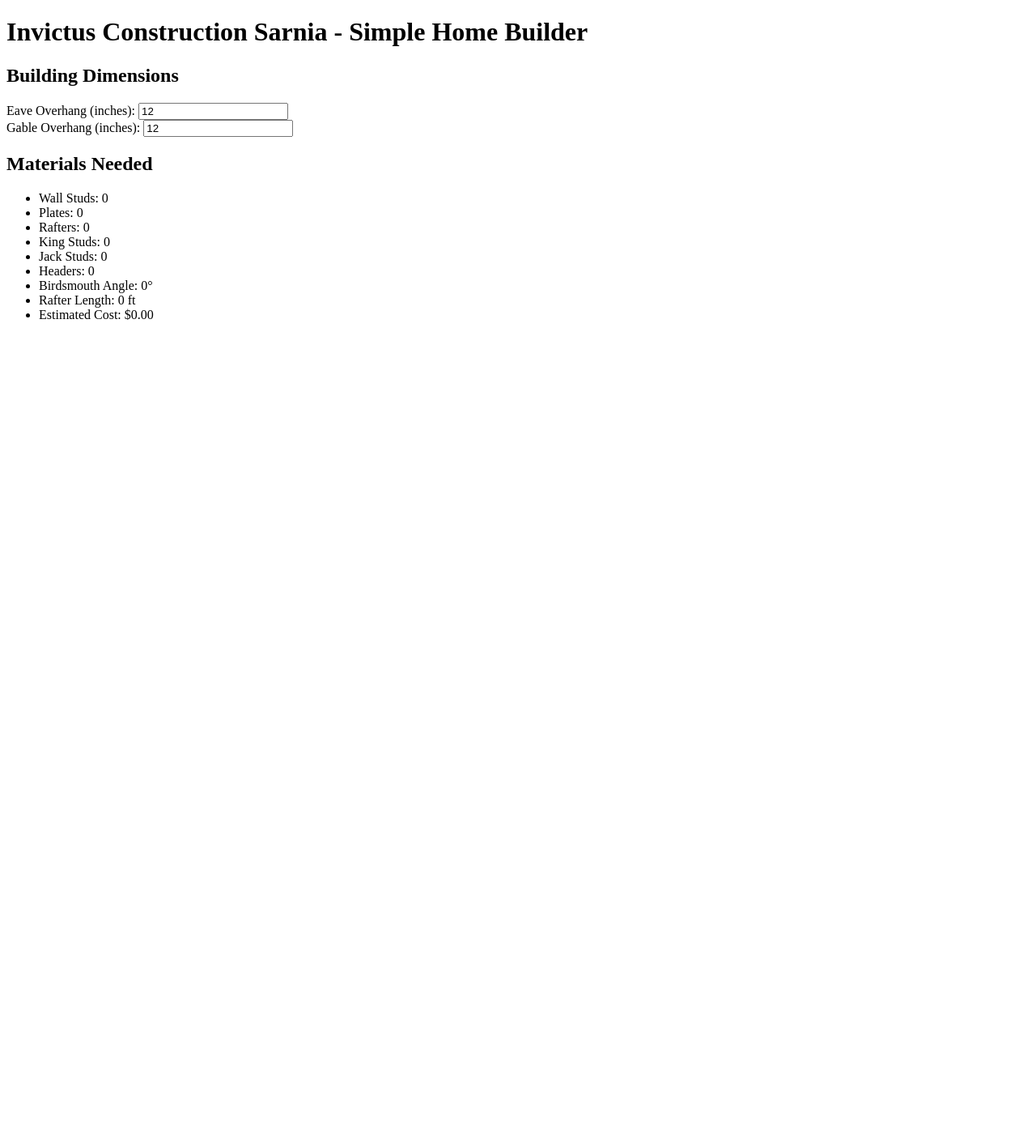
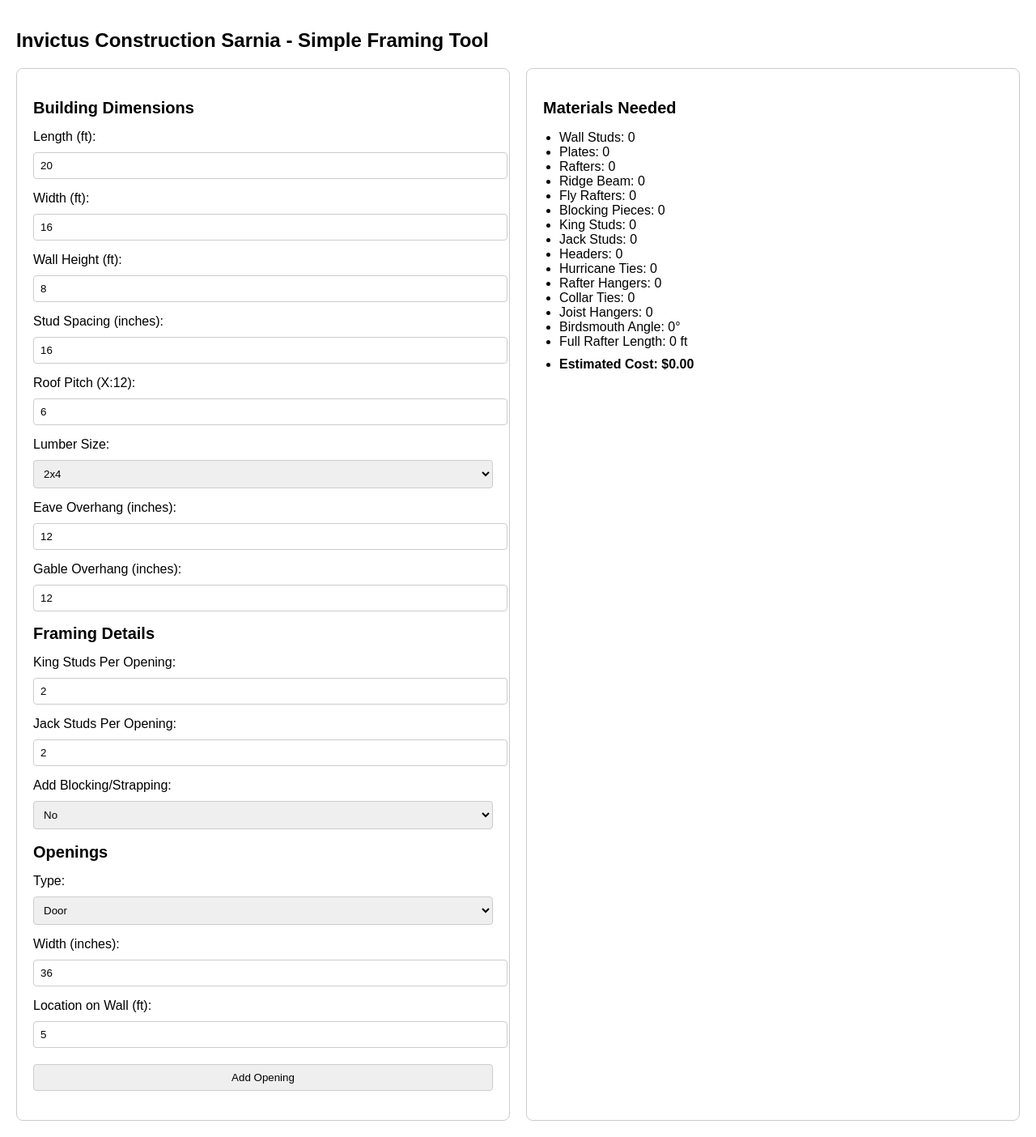
Before and after one commit to invictus-construction/homebuilder, a plain HTML site: page index.html in a window 1280 px wide. Shown: the whole page at 81% size. Before the commit the page ends 800 px from the top, so only its background shows below. Drawn offline with Linux system fonts and the light colour scheme.

Commit message:
Update index.html

```diff
--- a/index.html
+++ b/index.html
@@ -3,17 +3,98 @@
 <head>
 <meta charset="UTF-8">
 <meta name="viewport" content="width=device-width, initial-scale=1.0">
-<title>Invictus Construction Sarnia - Simple Home Builder</title>
+<title>Invictus Construction Sarnia - Simple Framing Tool</title>
 <style>
-/* Same styles as before */
+body {
+    font-family: Arial, sans-serif;
+    margin: 0;
+    padding: 20px;
+    max-width: 1400px;
+    margin: 0 auto;
+}
+.container {
+    display: grid;
+    grid-template-columns: 1fr;
+    gap: 20px;
+}
+@media (min-width: 768px) {
+    .container {
+        grid-template-columns: 1fr 1fr;
+    }
+}
+.card {
+    border: 1px solid #ccc;
+    padding: 20px;
+    border-radius: 8px;
+}
+.input-group {
+    margin-bottom: 15px;
+}
+label {
+    display: block;
+    margin-bottom: 5px;
+}
+input, select, button {
+    width: 100%;
+    padding: 8px;
+    margin-top: 5px;
+    border: 1px solid #ccc;
+    border-radius: 4px;
+}
+h1 {
+    font-size: 24px;
+    margin-bottom: 20px;
+}
+h2 {
+    font-size: 20px;
+    margin-bottom: 15px;
+}
+.results {
+    list-style-type: disc;
+    padding-left: 20px;
+}
+.total-cost {
+    font-weight: bold;
+    margin-top: 10px;
+}
 </style>
 </head>
 <body>
-<h1>Invictus Construction Sarnia - Simple Home Builder</h1>
+<h1>Invictus Construction Sarnia - Simple Framing Tool</h1>
 <div class="container">
     <div class="card">
         <h2>Building Dimensions</h2>
-        <!-- Inputs (same as before) -->
+        <!-- Existing Inputs -->
+        <div class="input-group">
+            <label for="length">Length (ft):</label>
+            <input type="number" id="length" value="20">
+        </div>
+        <div class="input-group">
+            <label for="width">Width (ft):</label>
+            <input type="number" id="width" value="16">
+        </div>
+        <div class="input-group">
+            <label for="height">Wall Height (ft):</label>
+            <input type="number" id="height" value="8">
+        </div>
+        <div class="input-group">
+            <label for="studSpacing">Stud Spacing (inches):</label>
+            <input type="number" id="studSpacing" value="16">
+        </div>
+        <div class="input-group">
+            <label for="roofPitch">Roof Pitch (X:12):</label>
+            <input type="number" id="roofPitch" value="6">
+        </div>
+        <div class="input-group">
+            <label for="lumberSize">Lumber Size:</label>
+            <select id="lumberSize">
+                <option value="2x4">2x4</option>
+                <option value="2x6">2x6</option>
+                <option value="2x10">2x10</option>
+                <option value="LVL9.25">LVL 1-3/4 x 9-1/4</option>
+                <option value="LVL11.875">LVL 1-3/4 x 11-7/8</option>
+            </select>
+        </div>
         <div class="input-group">
             <label for="eaveOverhang">Eave Overhang (inches):</label>
             <input type="number" id="eaveOverhang" value="12">
@@ -22,7 +103,42 @@
             <label for="gableOverhang">Gable Overhang (inches):</label>
             <input type="number" id="gableOverhang" value="12">
         </div>
-        <!-- Door/Window Openings (same as before) -->
+
+        <h2>Framing Details</h2>
+        <div class="input-group">
+            <label for="kingStudsPerOpening">King Studs Per Opening:</label>
+            <input type="number" id="kingStudsPerOpening" value="2">
+        </div>
+        <div class="input-group">
+            <label for="jackStudsPerOpening">Jack Studs Per Opening:</label>
+            <input type="number" id="jackStudsPerOpening" value="2">
+        </div>
+        <div class="input-group">
+            <label for="blockingOption">Add Blocking/Strapping:</label>
+            <select id="blockingOption">
+                <option value="No">No</option>
+                <option value="Yes">Yes</option>
+            </select>
+        </div>
+
+        <h2>Openings</h2>
+        <div class="input-group">
+            <label for="openingType">Type:</label>
+            <select id="openingType">
+                <option value="Door">Door</option>
+                <option value="Window">Window</option>
+            </select>
+        </div>
+        <div class="input-group">
+            <label for="openingWidth">Width (inches):</label>
+            <input type="number" id="openingWidth" value="36">
+        </div>
+        <div class="input-group">
+            <label for="openingLocation">Location on Wall (ft):</label>
+            <input type="number" id="openingLocation" value="5">
+        </div>
+        <button onclick="addOpening()">Add Opening</button>
+        <ul id="openingsList"></ul>
     </div>
 
     <div class="card">
@@ -31,88 +147,26 @@
             <li>Wall Studs: <span id="studCount">0</span></li>
             <li>Plates: <span id="plateCount">0</span></li>
             <li>Rafters: <span id="rafterCount">0</span></li>
+            <li>Ridge Beam: <span id="ridgeBeam">0</span></li>
+            <li>Fly Rafters: <span id="flyRafters">0</span></li>
+            <li>Blocking Pieces: <span id="blockingCount">0</span></li>
             <li>King Studs: <span id="kingStuds">0</span></li>
             <li>Jack Studs: <span id="jackStuds">0</span></li>
             <li>Headers: <span id="headerCount">0</span></li>
+            <li>Hurricane Ties: <span id="hurricaneTies">0</span></li>
+            <li>Rafter Hangers: <span id="rafterHangers">0</span></li>
+            <li>Collar Ties: <span id="collarTies">0</span></li>
+            <li>Joist Hangers: <span id="joistHangers">0</span></li>
             <li>Birdsmouth Angle: <span id="birdsmouthAngle">0</span>°</li>
-            <li>Rafter Length: <span id="fullRafterLength">0</span> ft</li>
+            <li>Full Rafter Length: <span id="fullRafterLength">0</span> ft</li>
             <li class="total-cost">Estimated Cost: $<span id="totalCost">0.00</span></li>
         </ul>
     </div>
 </div>
 
 <script>
-let openings = [];
-function addOpening() {
-    const type = document.getElementById('openingType').value;
-    const width = parseFloat(document.getElementById('openingWidth').value);
-    const location = parseFloat(document.getElementById('openingLocation').value);
-    if (width && location >= 0) {
-        openings.push({ type, width, location });
-        renderOpenings();
-        calculateMaterials();
-    }
-}
-function renderOpenings() {
-    const list = document.getElementById('openingsList');
-    list.innerHTML = '';
-    openings.forEach((opening, index) => {
-        const li = document.createElement('li');
-        li.textContent = `${opening.type} - ${opening.width}" wide at ${opening.location} ft`;
-        list.appendChild(li);
-    });
-}
-function calculateMaterials() {
-    const length = parseFloat(document.getElementById('length').value) || 0;
-    const width = parseFloat(document.getElementById('width').value) || 0;
-    const studSpacing = parseFloat(document.getElementById('studSpacing').value) || 16;
-    const roofPitch = parseFloat(document.getElementById('roofPitch').value) || 6;
-    const lumberSize = document.getElementById('lumberSize').value;
-    const eaveOverhang = parseFloat(document.getElementById('eaveOverhang').value) || 12;
-    const gableOverhang = parseFloat(document.getElementById('gableOverhang').value) || 12;
+// JavaScript Code Coming Here!
+</script>
 
-    const wallLength = 2 * (length + width);
-    let studsPerWall = Math.ceil((12 * wallLength) / studSpacing);
-    const cornerStuds = 4;
-    const kingStuds = openings.length * 2;
-    const jackStuds = openings.length * 2;
-    const headerCount = openings.length;
-    const totalStuds = studsPerWall + cornerStuds + kingStuds + jackStuds;
-    const platesNeeded = Math.ceil(2 * wallLength / 8);
-
-    const run = width / 2;
-    const rise = (roofPitch / 12) * run;
-    const rafterLength = Math.sqrt(rise * rise + run * run);
-    const overhangFeet = Math.max(eaveOverhang, gableOverhang) / 12;
-    const fullRafterLength = (Math.sqrt((rise * rise) + (run + overhangFeet) * (run + overhangFeet))).toFixed(2);
-    const raftersNeeded = Math.ceil((12 * length) / studSpacing) * 2;
-    const birdsmouthAngle = Math.atan(rise / run) * (180 / Math.PI);
-
-    let studPrice = 5;
-    switch(lumberSize) {
-        case '2x6': studPrice = 7; break;
-        case '2x10': studPrice = 12; break;
-        case 'LVL9.25': studPrice = 20; break;
-        case 'LVL11.875': studPrice = 24; break;
-    }
-
-    const totalCost = (totalStuds + platesNeeded + raftersNeeded + headerCount) * studPrice;
-
-    document.getElementById('studCount').textContent = totalStuds;
-    document.getElementById('plateCount').textContent = platesNeeded;
-    document.getElementById('rafterCount').textContent = raftersNeeded;
-    document.getElementById('kingStuds').textContent = kingStuds;
-    document.getElementById('jackStuds').textContent = jackStuds;
-    document.getElementById('headerCount').textContent = headerCount;
-    document.getElementById('birdsmouthAngle').textContent = birdsmouthAngle.toFixed(2);
-    document.getElementById('fullRafterLength').textContent = fullRafterLength;
-    document.getElementById('totalCost').textContent = totalCost.toFixed(2);
-}
-const inputs = document.querySelectorAll('input, select');
-inputs.forEach(input => {
-    input.addEventListener('input', calculateMaterials);
-});
-calculateMaterials();
-</script>
 </body>
 </html>
```
